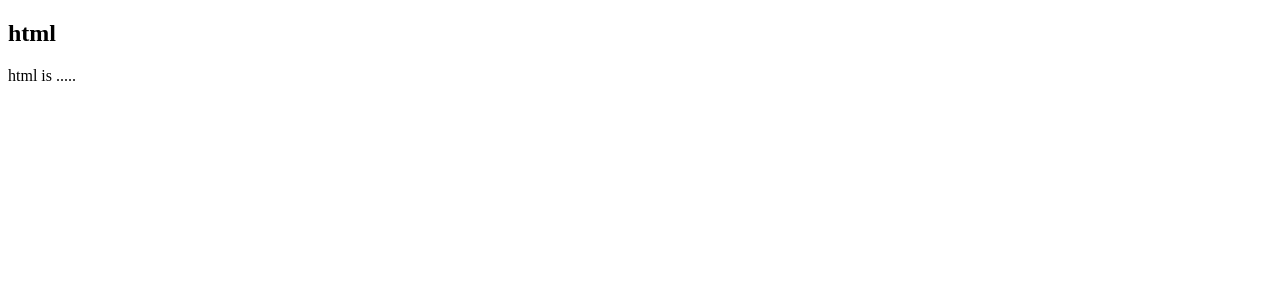
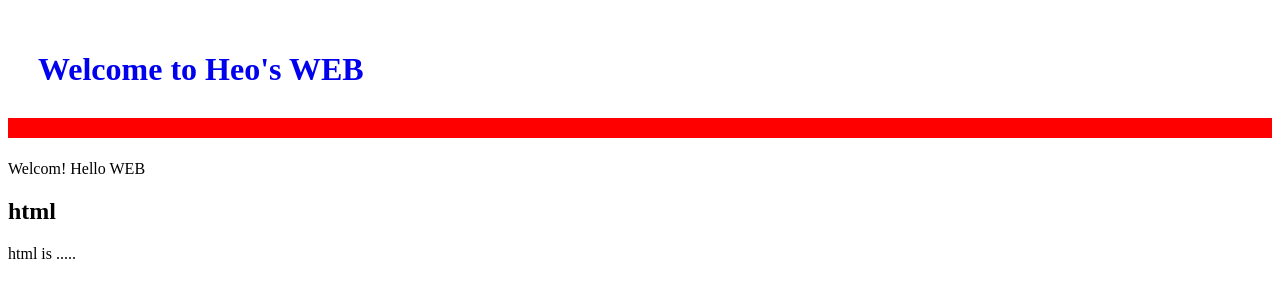
Before and after one commit to Jemin-Heo/Daegu-ai-web-public, a plain HTML site: page 1.html in a window 1280 px wide. Drawn offline with Linux system fonts and the light colour scheme.

Commit message:
타이틀 줄 변경

```diff
--- a/1.html
+++ b/1.html
@@ -4,11 +4,20 @@
 <head>
 <title>Web!!한글가능</title>
 <meta charset="utf-8">
+<style>
+    h1{
+        border-bottom:20px solid red;
+        padding: 30px;
 
+    }
+    a{text-decoration-line:none;
+    }
+    </style>
 </head>
 
 <body>
-
+    <a href="index.html"><h1>Welcome to Heo's WEB</h1></a>
+    Welcom! Hello WEB<br>
 
 <h2>html</h2>
 
```
Also changed, not shown: 2.html (+10 -1 lines), 3.html (+10 -1 lines).
